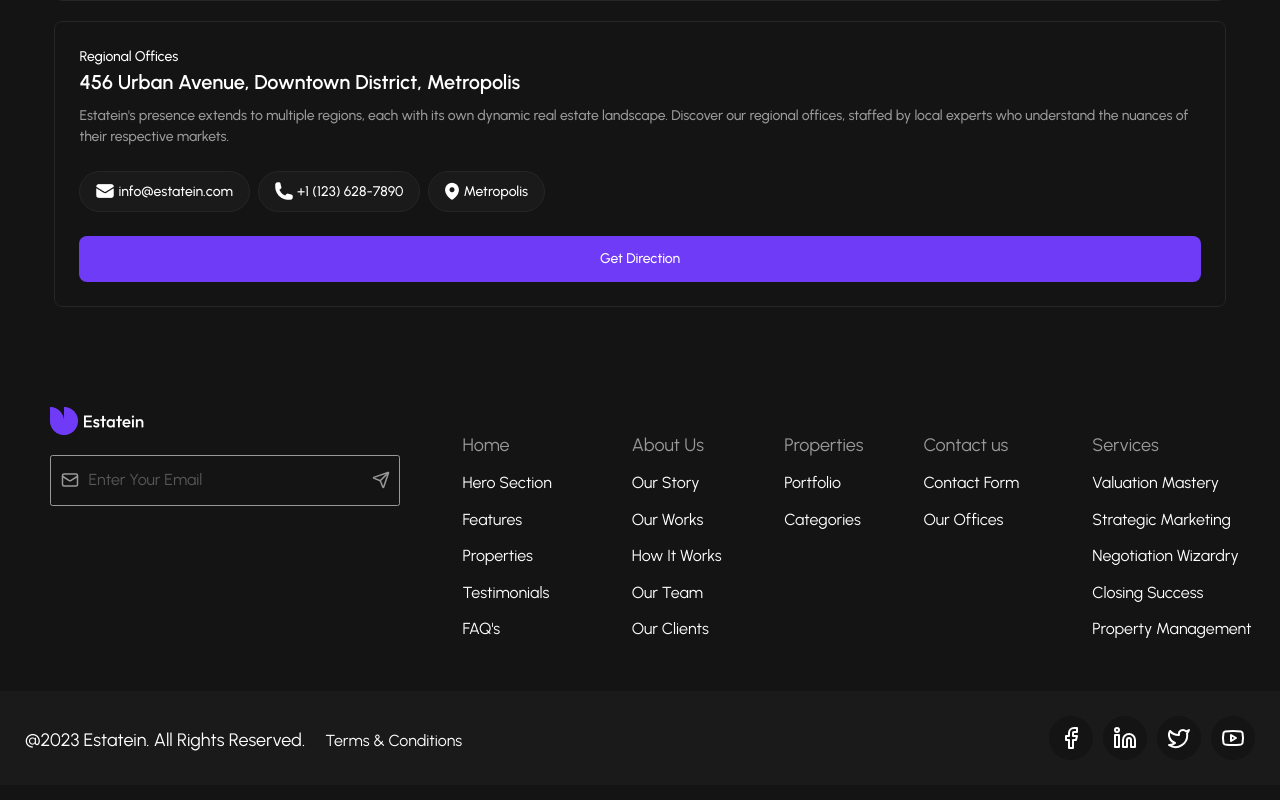
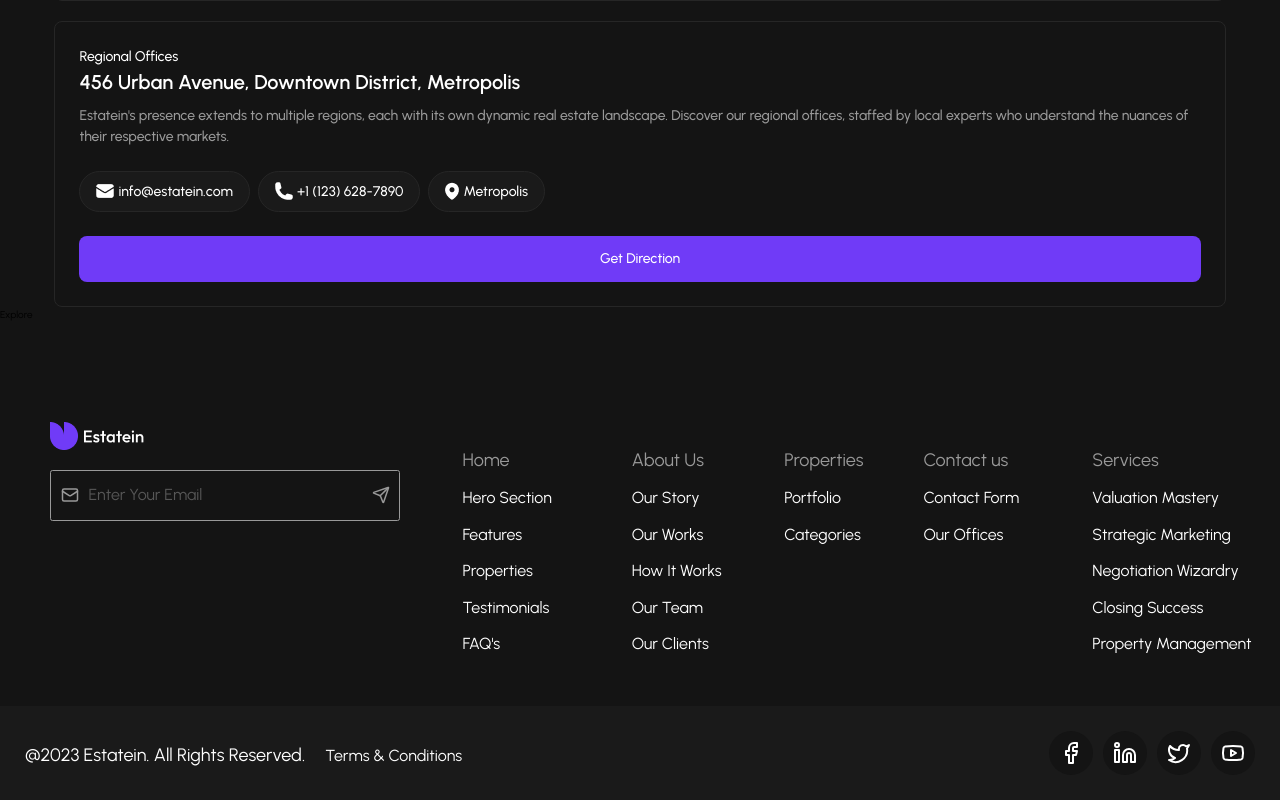
Before and after one commit to beqa200/real-estate-collab, a React (Vite) app: page /contact in a window 1280 px wide. Shown: the part 2897-3697 px from the top of the page. Built offline with nearby package versions, Linux system fonts and the light colour scheme.

Commit message:
Initialize and add the explore component

```diff
--- /dev/null
+++ b/src/components/contact/Explore.tsx
@@ -0,0 +1,5 @@
+const Explore: React.FC = () => {
+  return <div>Explore</div>;
+};
+
+export default Explore;
--- a/src/pages/Contact.tsx
+++ b/src/pages/Contact.tsx
@@ -3,6 +3,7 @@ import GetInTouch from "../components/contact/GetInTouch";
 import ContactWays from "../components/contact/ContactWays";
 import Connect from "../components/contact/Connect";
 import OfficeTour from "../components/contact/OfficeTour";
+import Explore from "../components/contact/Explore";
 
 const Contact: React.FC = () => {
   return (
@@ -11,6 +12,7 @@ const Contact: React.FC = () => {
       <ContactWays />
       <Connect />
       <OfficeTour />
+      <Explore />
     </>
   );
 };
```
Also changed, not shown: src/components/contact/OfficeTour.tsx (+0 -61 lines).
